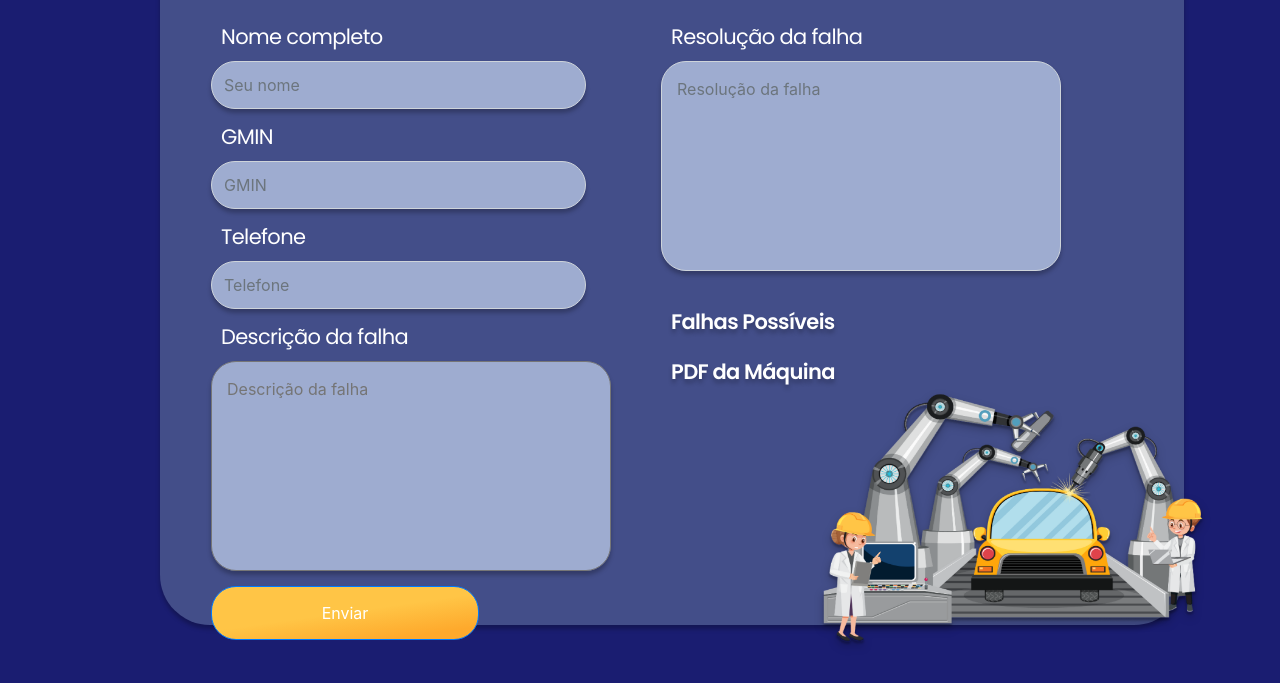
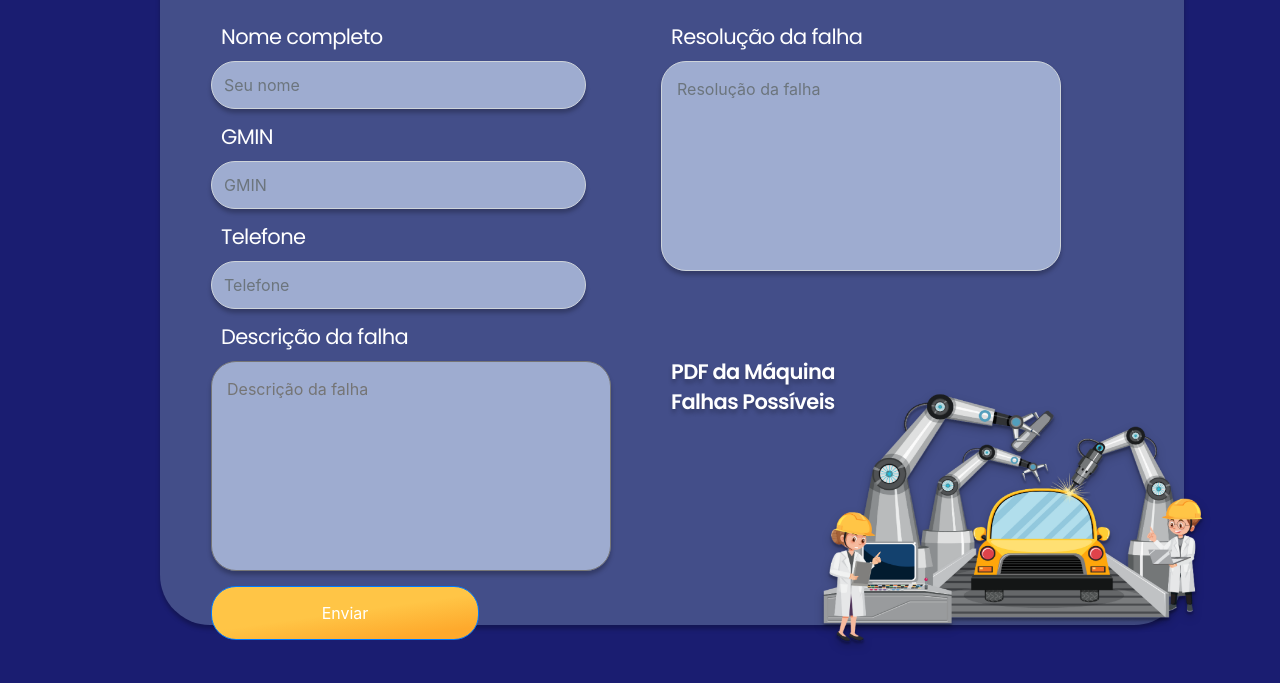
Before and after one commit to sbieel/sbieel.github.io, a plain HTML site: page index.html in a window 1280 px wide. Shown: the part 145-828 px from the top of the page. Drawn offline with Linux system fonts and the light colour scheme.

Commit message:
Update index.css

```diff
--- a/css/index.css
+++ b/css/index.css
@@ -225,7 +225,7 @@ text-shadow: 0px 4px 4px rgba(0, 0, 0, 0.25);
 width: 204px;
 height: 32px;
 left: 510px;
-top: 400px;
+top: 480px;
 
 font-family: 'Poppins';
 font-style: normal;
```
